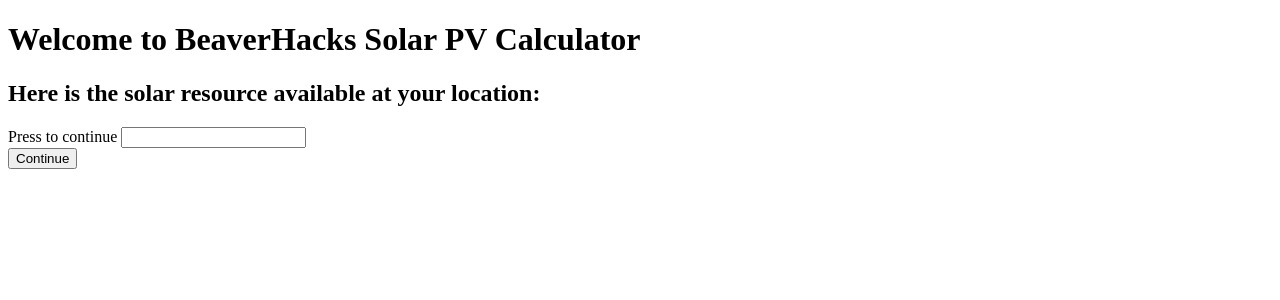
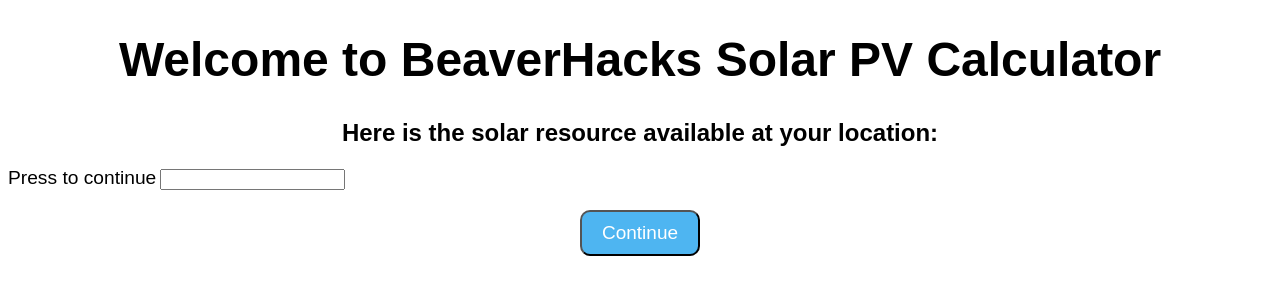
Before and after one commit to CMyers79/solarApp, a Flask app: template templates/result1.html in a window 1280 px wide. Shown: the top 300 px of the page. Run offline with Flask 2, Linux system fonts and the light colour scheme; the template is opened without the code that fills it, so the values that code supplies are empty.

Commit message:
Update result1.html
Change HTMl design

```diff
--- a/templates/result1.html
+++ b/templates/result1.html
@@ -3,22 +3,33 @@
 <head>
     <meta charset="UTF-8">
     <meta name="viewport" content="width=device-width, initial-scale=1, shrink-to-fit=no">
-
+    <style>
+        button.btn{
+        padding: 10px 20px;
+        border-radius: 10px;
+        font-family:sans-serif;
+        font-size: 19px;
+        color:#FFFFFF;
+        margin: 20px;
+        background-color:#4eb5f1;
+        text-align:center;
+        }
+    </style>
     <title>BeaverHacks Solar Photovoltaic Resource Utilization Calculator</title>
 </head>
 <body>
 <div class="container">
-    <h1>Welcome to BeaverHacks Solar PV Calculator</h1>
-    <h2>Here is the solar resource available at your location:</h2>
+    <h1 style="font-family:sans-serif; font-size:300%; text-align:center;">Welcome to BeaverHacks Solar PV Calculator</h1>
+    <h2 style="font-family:sans-serif; font-size:150%; text-align:center;">Here is the solar resource available at your location:</h2>
 
     <form method="post">
         <div class="form-group">
-            <label>Press to continue</label>
+            <label style="font-family:sans-serif; font-size:120%; text-align:center;">Press to continue</label>
             <input type="text" name="nextpage"
                    class="form-control" value="{{ request.form['nextpage'] }}">
         </div>
 
-        <div class="form-group">
+        <div style = "text-align: center;" class="form-group">
             <button type="submit" class="btn btn-primary">Continue</button>
         </div>
     </form>
```
